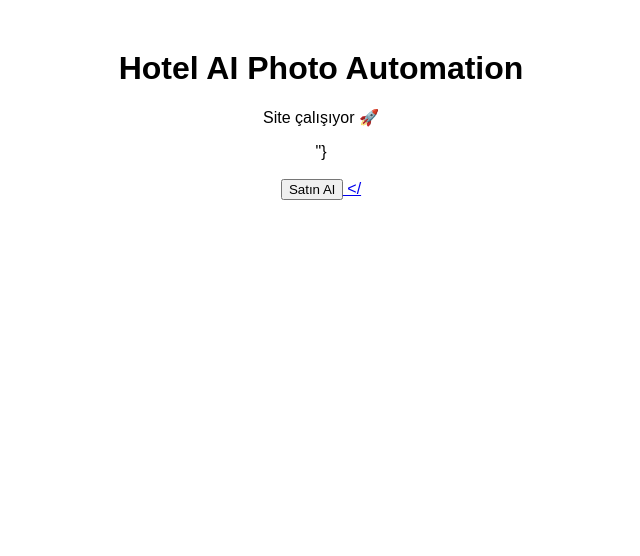
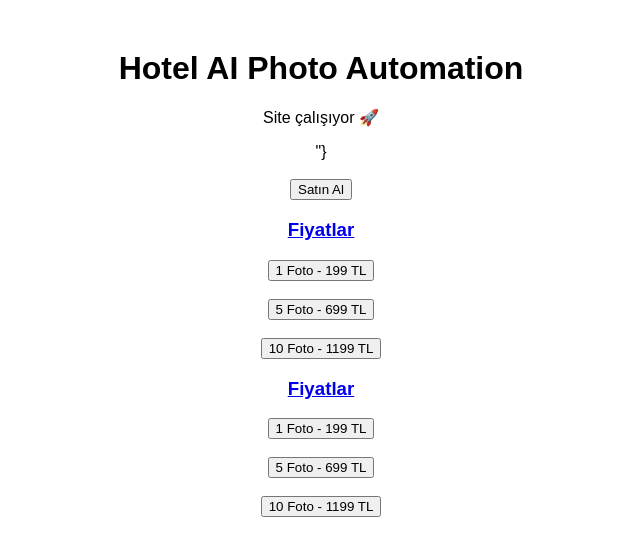
Before and after one commit to fireworkfire07-sketch/hotel-ai-site, a plain HTML site: page index.html in a window 1280 px wide. Shown: the whole page, without its empty margins (319-959 px from the left). Drawn offline with Linux system fonts and the light colour scheme.

Commit message:
Update index.html

```diff
--- a/index.html
+++ b/index.html
@@ -13,4 +13,42 @@
 <br><br>
 <a href="https://www.shopier.com/aitube/46855257" target="_blank">
   <button>Satın Al</button>
-</
+</}
+<br><br>
+
+<h3>Fiyatlar</h3>
+
+<a href="BURAYA_1" target="_blank">
+  <button>1 Foto - 199 TL</button>
+</a>
+
+<br><br>
+
+<a href="BURAYA_2" target="_blank">
+  <button>5 Foto - 699 TL</button>
+</a>
+
+<br><br>
+
+<a href="BURAYA_3" target="_blank">
+  <button>10 Foto - 1199 TL</button>
+</a}
+<br><br>
+
+<h3>Fiyatlar</h3>
+
+<a href="BURAYA_1" target="_blank">
+  <button>1 Foto - 199 TL</button>
+</a>
+
+<br><br>
+
+<a href="BURAYA_2" target="_blank">
+  <button>5 Foto - 699 TL</button>
+</a>
+
+<br><br>
+
+<a href="BURAYA_3" target="_blank">
+  <button>10 Foto - 1199 TL</button>
+</a
```
